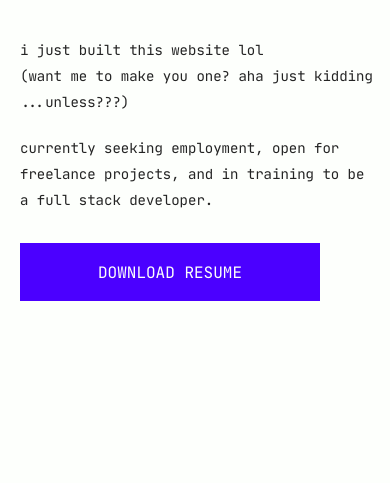
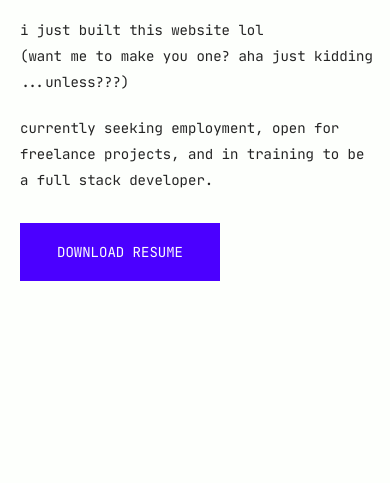
Before and after one commit to darielkurt/kurtdariel, a plain HTML site: page public/index.html in a window 390 px wide. Shown: the part 361-844 px from the top of the page. Drawn offline with Linux system fonts and the light colour scheme; some packages are replaced by stand-ins of ours; a script that the page names is missing.

Commit message:
some changes

```diff
--- a/public/style.css
+++ b/public/style.css
@@ -939,8 +939,7 @@ footer p {
   }
 
   .resume {
-    width: 240px;
-    padding: 16px 40px;
+    width: 220px;
   }
 
   /* ABOUT */
@@ -1076,7 +1075,7 @@ footer p {
 
   #home {
     height: 100vh;
-    margin-top: 180px;
+    margin-top: 160px;
     display: flex;
     flex-direction: column;
     margin-left: 5px;
@@ -1108,7 +1107,8 @@ footer p {
   }
 
   .resume {
-    padding: 16px 30px;
+    width: 200px;
+    font-size: 14px;
   }
 
   /* ABOUT */
```
